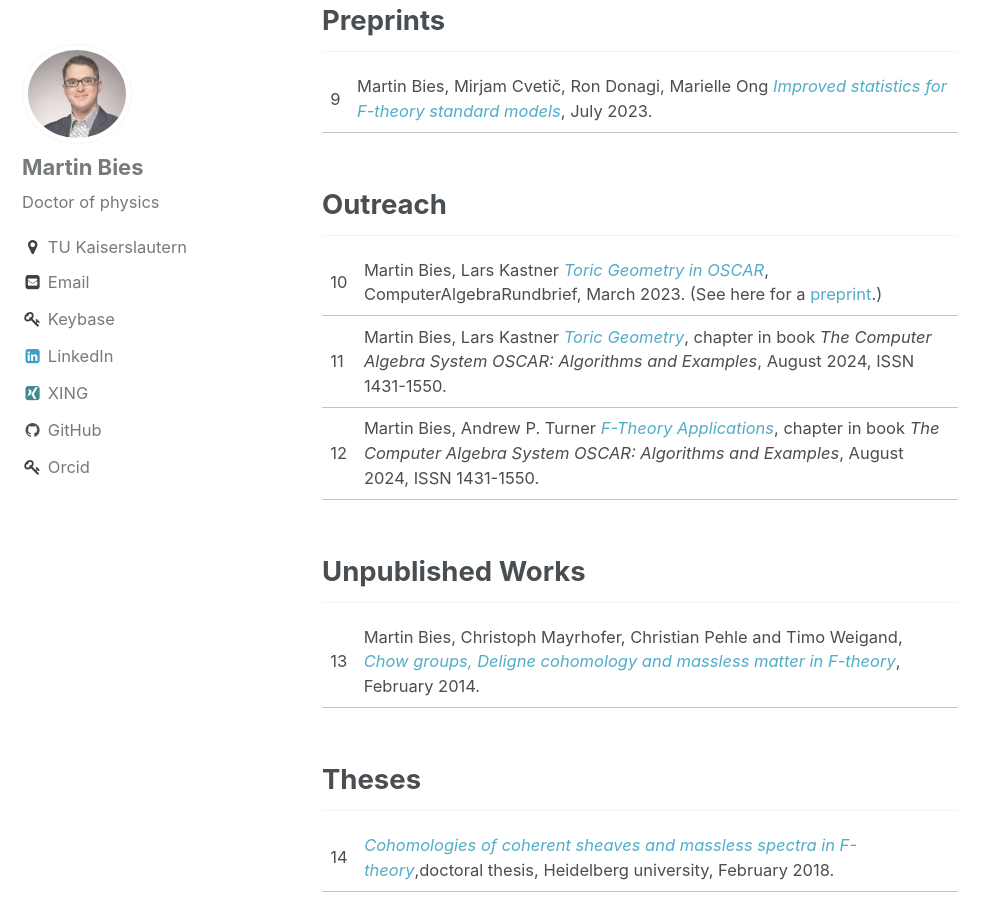
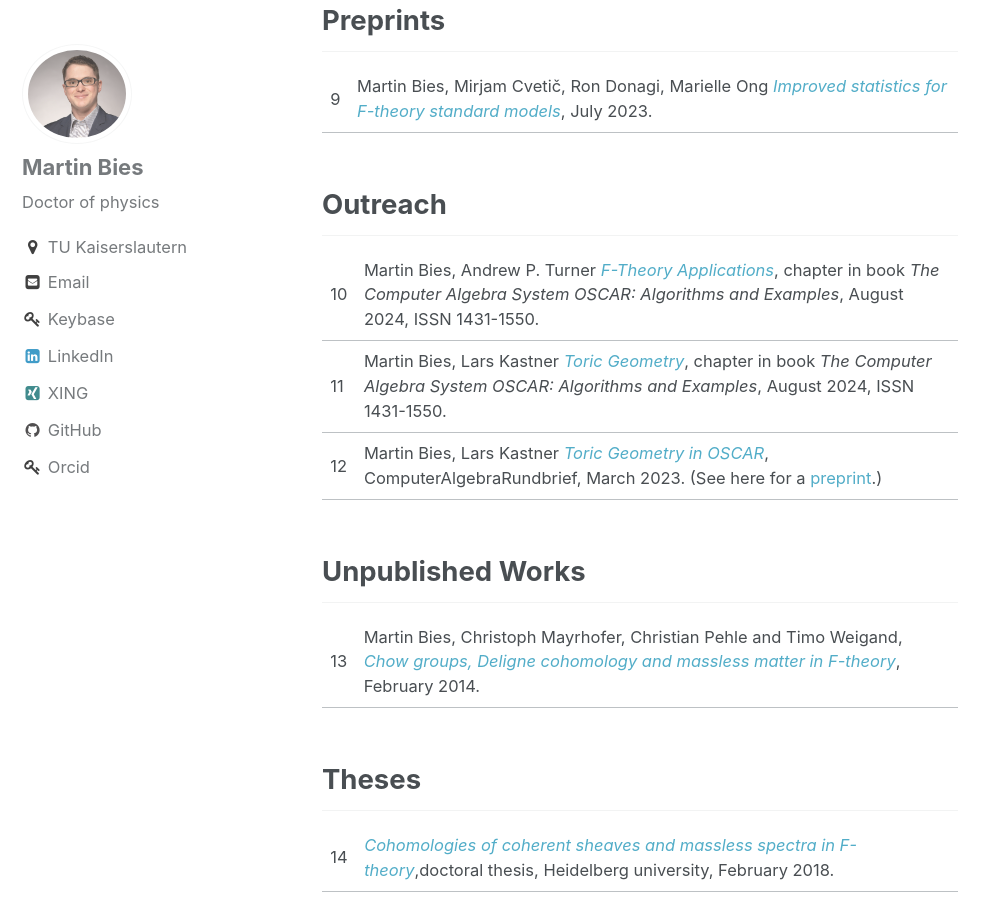
Before and after one commit to MartinBies/MartinBies.github.io, a Jekyll site: the page built from _pages/publications.md, in a window 1280 px wide and 900 px high, scrolled down 1414 px. Shown: the whole window, without its empty margins (0-998 px from the left). Built offline with Jekyll 4.4.1, drawn with Linux system fonts in a browser that asks for light colours.

Commit message:
Reorder publications

```diff
--- a/_pages/publications.md
+++ b/_pages/publications.md
@@ -42,9 +42,9 @@ On [github](https://github.com/), I have added/modified 142.000+ lines of codes.
 
 ## Outreach
 
-10 | Martin Bies, Lars Kastner [*Toric Geometry in OSCAR*](https://fachgruppe-computeralgebra.de/data/CA-Rundbrief/car72.pdf), ComputerAlgebraRundbrief, March 2023. (See here for a [preprint](https://arxiv.org/abs/2303.08110).)
+10 | Martin Bies, Andrew P. Turner [*F-Theory Applications*](https://link.springer.com/book/9783031621260), chapter in book *The Computer Algebra System OSCAR: Algorithms and Examples*, August 2024, ISSN 1431-1550.
 11 | Martin Bies, Lars Kastner [*Toric Geometry*](https://link.springer.com/book/9783031621260), chapter in book *The Computer Algebra System OSCAR: Algorithms and Examples*, August 2024, ISSN 1431-1550.
-12 | Martin Bies, Andrew P. Turner [*F-Theory Applications*](https://link.springer.com/book/9783031621260), chapter in book *The Computer Algebra System OSCAR: Algorithms and Examples*, August 2024, ISSN 1431-1550.
+12 | Martin Bies, Lars Kastner [*Toric Geometry in OSCAR*](https://fachgruppe-computeralgebra.de/data/CA-Rundbrief/car72.pdf), ComputerAlgebraRundbrief, March 2023. (See here for a [preprint](https://arxiv.org/abs/2303.08110).)
 
 
 
```
